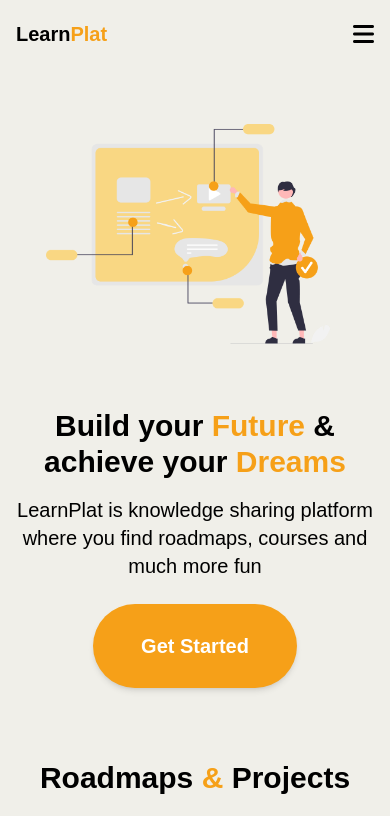
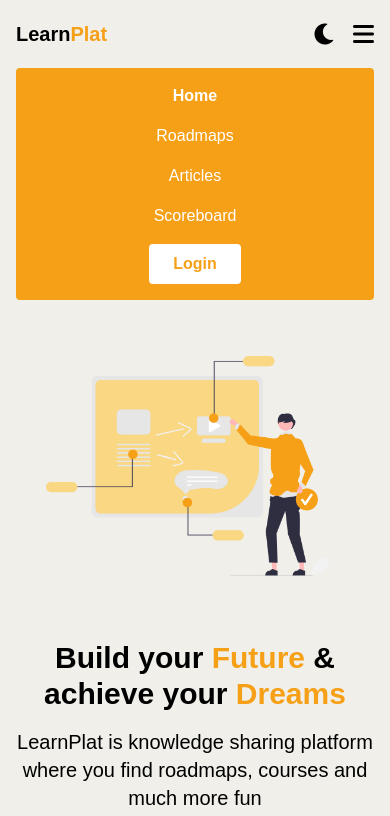
Before and after one commit to z-sohaib/Team1-CodeIT-Project-Frontend, a React (Create React App) app: page / in a window 390 px wide. Shown: the top 816 px of the page. Built offline with nearby package versions, Linux system fonts and the light colour scheme.

Commit message:
added mobile friendly navbar

```diff
--- a/src/components/Header.js
+++ b/src/components/Header.js
@@ -1,31 +1,47 @@
 /* eslint-disable no-unused-vars */
 /* eslint-disable prettier/prettier */
-import useDarkMode from '../hooks/useDarkMode'
+import { useState } from 'react';
+import useDarkMode from '../hooks/useDarkMode';
 const Header = () => {
-  const [colorTheme ,setTheme] = useDarkMode();
+  const [colorTheme, setTheme] = useDarkMode();
+  const [toggle, setIsToggle] = useState(true);
   return (
     <header>
-      <nav className="container flex justify-between items-center py-4">
+      <nav className="container flex flex-col ">
+        <div className="flex justify-between items-center py-4">
           <div className="py-1">
             <h3 className="font-bold text-xl lg:text-2xl dark:text-white">
               Learn<span className="text-learnplat-yellow">Plat</span>
             </h3>
           </div>
           <ul className="hidden sm:flex items-center gap-12 text-bookmark-blue uppercase text-xs">
-          <li className="cursor-pointer text-black font-semibold dark:text-white"><a href="#home">Home</a></li>
-          <li className="cursor-pointer text-learnplat-gray font-semibold"><a href="#Roadmaps">Roadmaps</a></li>
-          <li className="cursor-pointer text-learnplat-gray font-semibold"><a href="#Articles">Articles</a></li>
-          <li className="cursor-pointer text-learnplat-gray font-semibold"><a href="#League">Scoreboard</a></li>
+            <li className="cursor-pointer text-black font-semibold dark:text-white hover:border-b-2 hover:border-learnplat-yellow transition duration-500">
+              <a href="#home">Home</a>
+            </li>
+            <li className="cursor-pointer text-learnplat-gray font-semibold hover:border-b-2 hover:border-learnplat-yellow transition duration-500">
+              <a href="#Roadmaps">Roadmaps</a>
+            </li>
+            <li className="cursor-pointer text-learnplat-gray font-semibold hover:border-b-2 hover:border-learnplat-yellow transition duration-500">
+              <a href="#Articles">Articles</a>
+            </li>
+            <li className="cursor-pointer text-learnplat-gray font-semibold hover:border-b-2 hover:border-learnplat-yellow transition duration-500">
+              <a href="#League">Scoreboard</a>
+            </li>
             <div onClick={() => setTheme(colorTheme)}>
-          {
-            colorTheme === "dark" ? <li className="cursor-pointer"><i className="text-2xl fas fa-moon"></i></li> : <li className="cursor-pointer"><i className="text-2xl text-white far fa-sun"></i></li>
-          }
+              {colorTheme === 'dark' ? (
+                <li className="cursor-pointer">
+                  <i className="text-2xl fas fa-moon"></i>
+                </li>
+              ) : (
+                <li className="cursor-pointer">
+                  <i className="text-2xl text-white far fa-sun"></i>
+                </li>
+              )}
             </div>
-
           </ul>
           <div className="hidden md:flex md:items-center">
             <button type="button" className="text-learnplat-gray py-2 px-6">
-                Login
+              Register
             </button>
             <button
               type="button"
@@ -34,8 +50,62 @@ const Header = () => {
               Login
             </button>
           </div>
-        <div className="flex sm:hidden flex-1 justify-end">
+          <div className="flex sm:hidden">
+            <ul
+              className="cursor-pointer mr-4"
+              onClick={() => setTheme(colorTheme)}
+            >
+              {colorTheme === 'dark' ? (
+                <li className="cursor-pointer">
+                  <i className="text-2xl fas fa-moon"></i>
+                </li>
+              ) : (
+                <li className="cursor-pointer">
+                  <i className="text-2xl text-white far fa-sun"></i>
+                </li>
+              )}
+            </ul>
+            <div
+              className="cursor-pointer"
+              onClick={() => setIsToggle(!toggle)}
+            >
               <i className="text-2xl fas fa-bars"></i>
+            </div>
+          </div>
+        </div>
+        <div
+          className={
+            'sm:hidden flex flex-col items-center gap-4 bg-learnplat-yellow py-4 rounded transition duration-500 ' +
+            (toggle ? '' : 'hidden')
+          }
+        >
+          <a
+            href="#home"
+            className="text-white hover:border-b-2 hover:border-white transition duration-500 font-bold"
+          >
+            Home
+          </a>
+          <a
+            href="#Roadmaps"
+            className="text-white hover:border-b-2 hover:border-white transition duration-500"
+          >
+            Roadmaps
+          </a>
+          <a
+            href="#Articles"
+            className="text-white hover:border-b-2 hover:border-white transition duration-500"
+          >
+            Articles
+          </a>
+          <a
+            href="#League"
+            className="text-white hover:border-b-2 hover:border-white transition duration-500"
+          >
+            Scoreboard
+          </a>
+          <button type="button" className="bg-white rounded font-bold text-learnplat-yellow py-2 px-6">
+              Login
+            </button>
         </div>
       </nav>
     </header>
```
Lines whose indentation alone changed are shown as unchanged.
